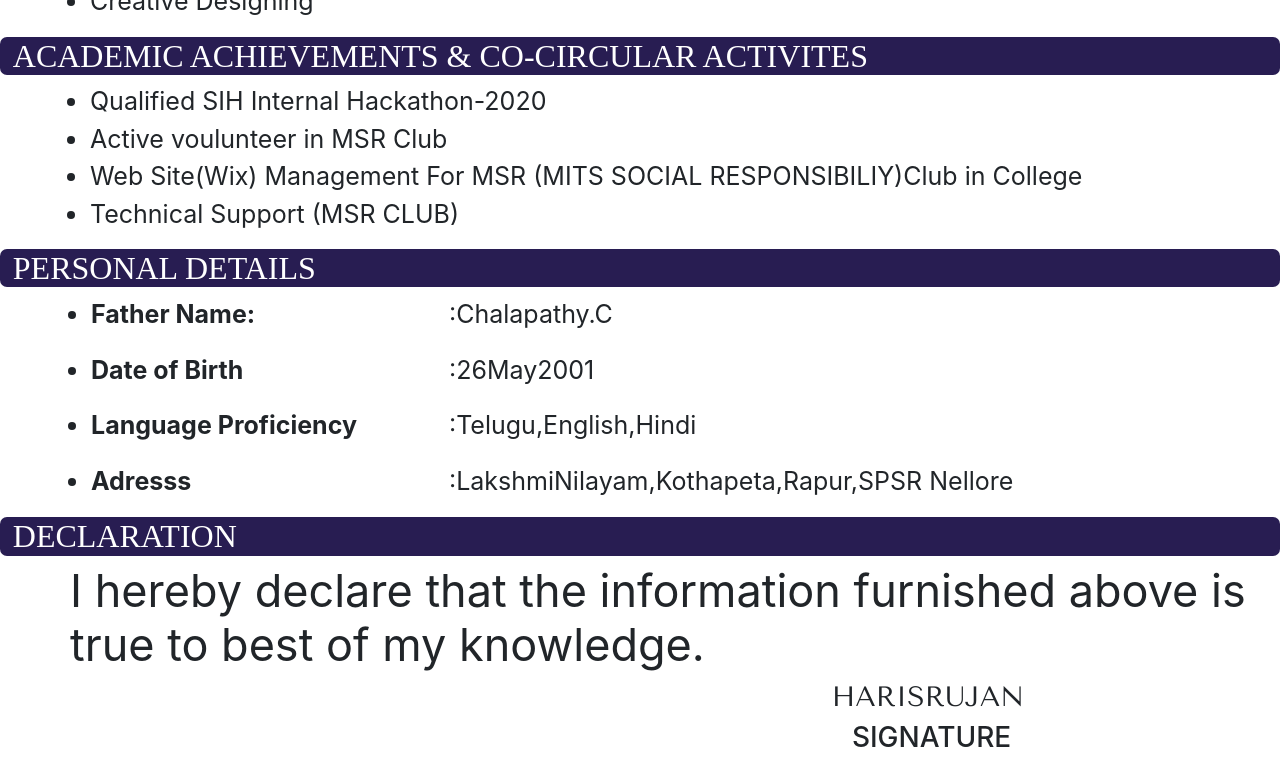
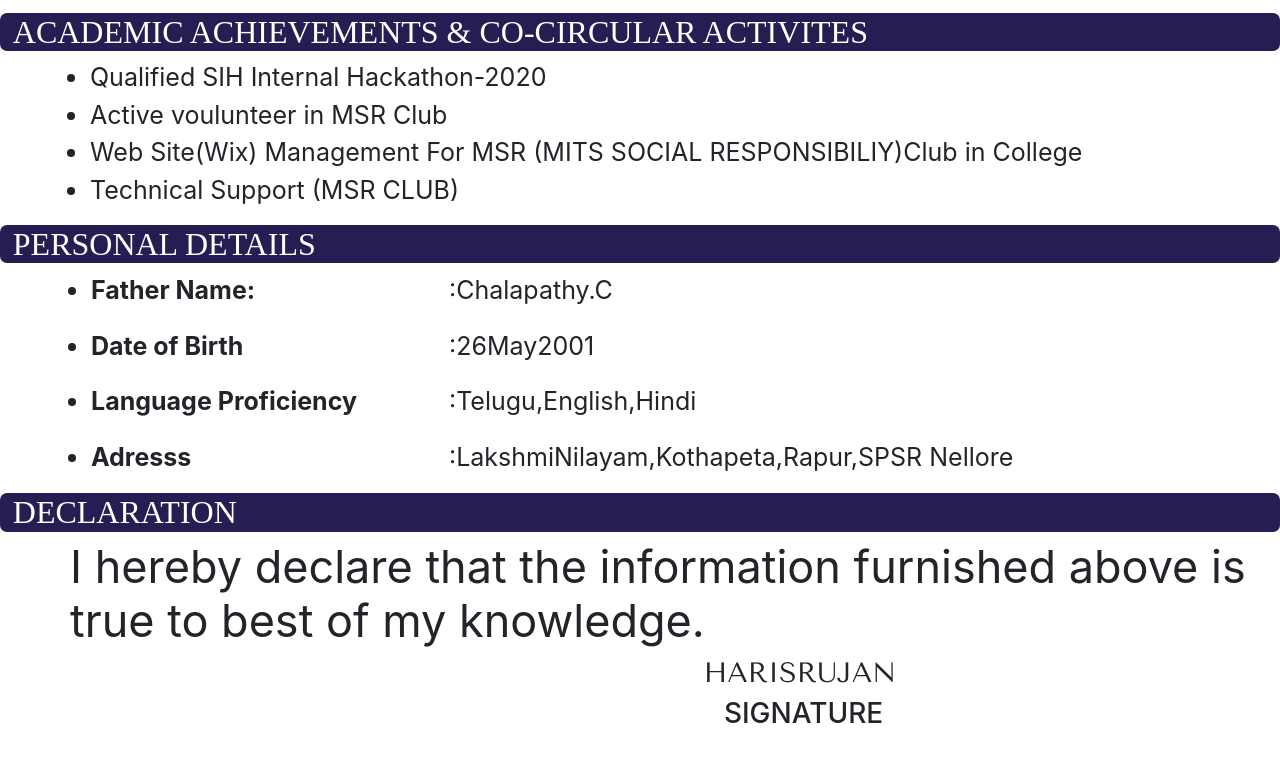
Before and after one commit to HARISRUJAN/Resume.github.io, a plain HTML site: page index.html in a window 1280 px wide. Shown: the part 1951-2714 px from the top of the page. After the commit the page ends 2690 px from the top, so only its background shows below. Drawn offline with nearby package versions, Linux system fonts and the light colour scheme.

Commit message:
Update index.html

```diff
--- a/index.html
+++ b/index.html
@@ -85,7 +85,6 @@
 
 	</table>
 
-	<br>
 
 	<!--PROJECT WORK / TRAINING-->
 	<h2 class="hea" >PROJECT WORK / TRAINING</h2>
@@ -191,9 +190,8 @@
 <h3 class="dec" >I hereby declare that the information furnished above is true to best of
 my knowledge. </h3>
 
-<h3 style="text-align:right;padding-right: 20%"><font style="font-family:'Tenor Sans', sans-serif;">HARISRUJAN</font></h3>
-<h3 style="text-align:right;padding-right: 21%">SIGNATURE</h3>
-
+<h3 style="text-align:right;padding-right: 30%"><font style="font-family:'Tenor Sans', sans-serif;">HARISRUJAN</font></h3>
+<h3 style="text-align:right;padding-right: 31%">SIGNATURE</h3>
 
 
 </body>
```
